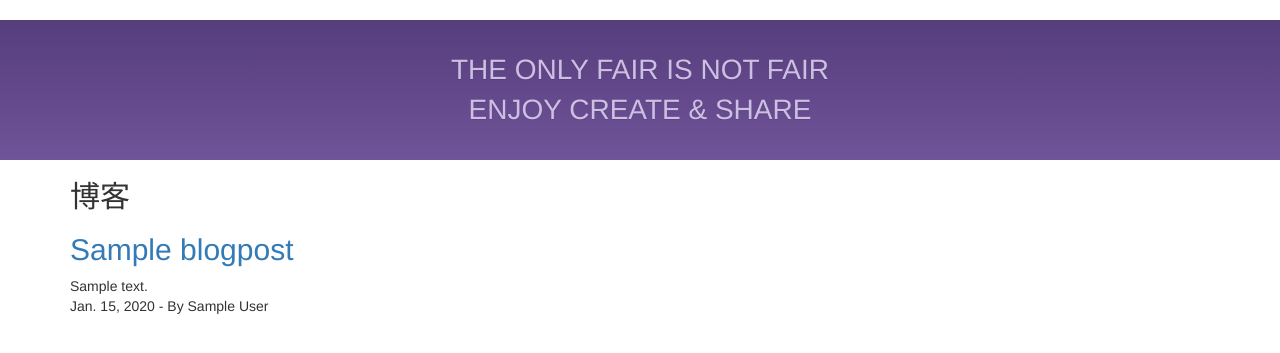
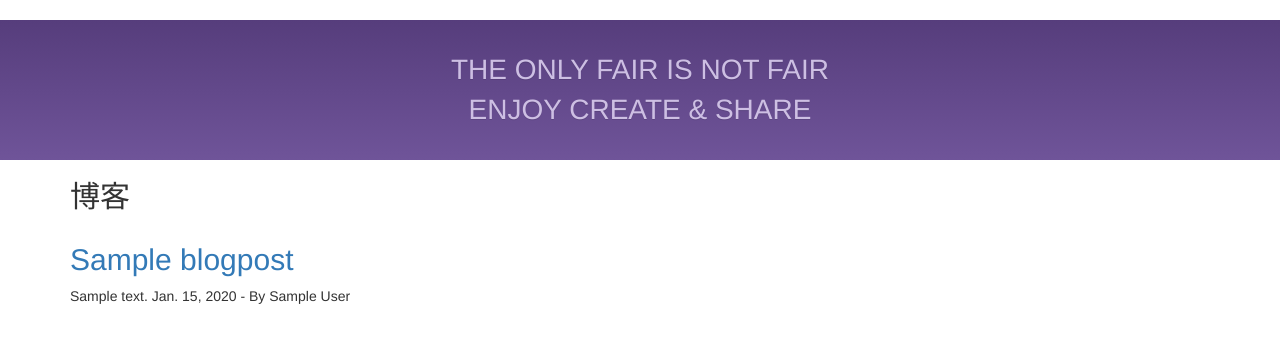
Before and after one commit to phodal/growth-in-action-code, a Django app: page / in a window 1280 px wide. Shown: the part 51-404 px from the top of the page. Run offline with Django 3.2, Linux system fonts and the light colour scheme; tables that the repository leaves empty hold one stand-in row (values such as "Sample post"); some libraries are stand-ins or nearby versions.

Commit message:
update blogpost list layout

```diff
--- a/templates/index.html
+++ b/templates/index.html
@@ -2,20 +2,14 @@
 {% block title %}Welcome to my blog{% endblock %}
 
 {% block content %}
-<div class="mdl-cell mdl-cell--12-col">
-    <h2>博客</h2>
+<h2>博客</h2>
+<div class="row">
     {% if posts %}
     {% for post in posts %}
-    <div class="mdl-card mdl-shadow--2dp">
-        <div class="mdl-card__title">
-            <h2 class="mdl-card__title-text"><a href="{{ post.get_absolute_url }}">{{ post.title }}</a></h2>
-        </div>
-        <div class="mdl-card__supporting-text">
-            {{post.body | slice:":80"}}
-        </div>
-        <div class="mdl-card__actions">
-            {{post.posted}} - By {{post.author}}
-        </div>
+    <div class="col-sm-4">
+        <h2><a href="{{ post.get_absolute_url }}">{{ post.title }}</a></h2>
+        {{post.body | slice:":80"}}
+        {{post.posted}} - By {{post.author}}
     </div>
     {% endfor %}
     {% else %}
```
